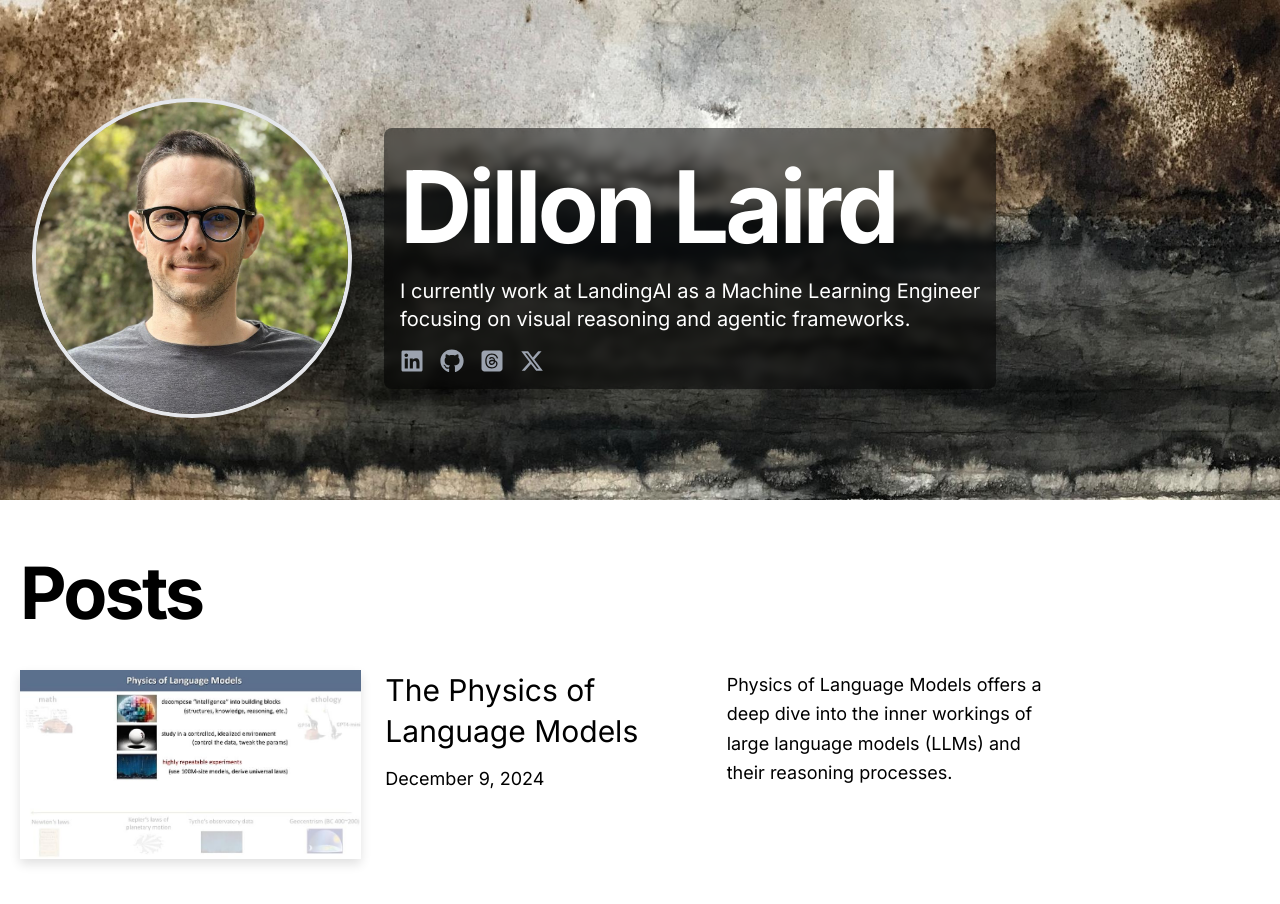
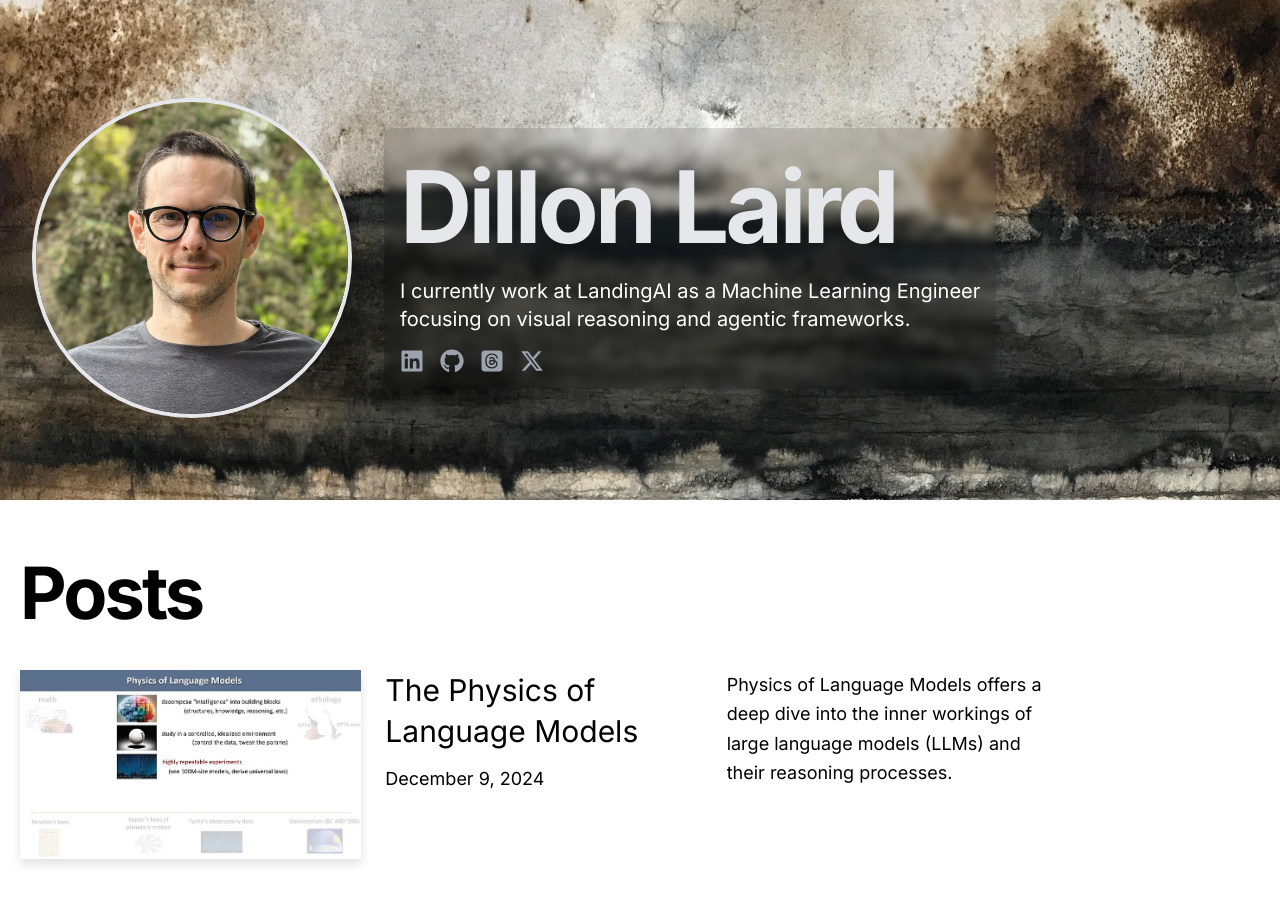
Before and after one commit to dillonalaird/dillonl.ai, a Next.js app: page / in a window 1280 px wide. Shown: the top 904 px of the page. Built offline with nearby package versions, Linux system fonts and the light colour scheme.

Commit message:
add background on text

```diff
--- a/src/app/_components/intro.tsx
+++ b/src/app/_components/intro.tsx
@@ -13,8 +13,8 @@ export function Intro() {
           width={512}
           height={512}
         />
-        <div className="flex flex-col p-4 rounded-lg bg-black/50 backdrop-blur-sm">
-          <h1 className="text-5xl md:text-8xl font-bold tracking-tighter leading-tight md:pr-8 text-white">
+        <div className="flex flex-col p-4 rounded-lg bg-black/10 backdrop-blur-sm">
+          <h1 className="text-5xl md:text-8xl font-bold tracking-tighter leading-tight md:pr-8 text-gray-200">
             Dillon Laird
           </h1>
           <p className="text-lg md:text-xl mt-2 text-white">
```
